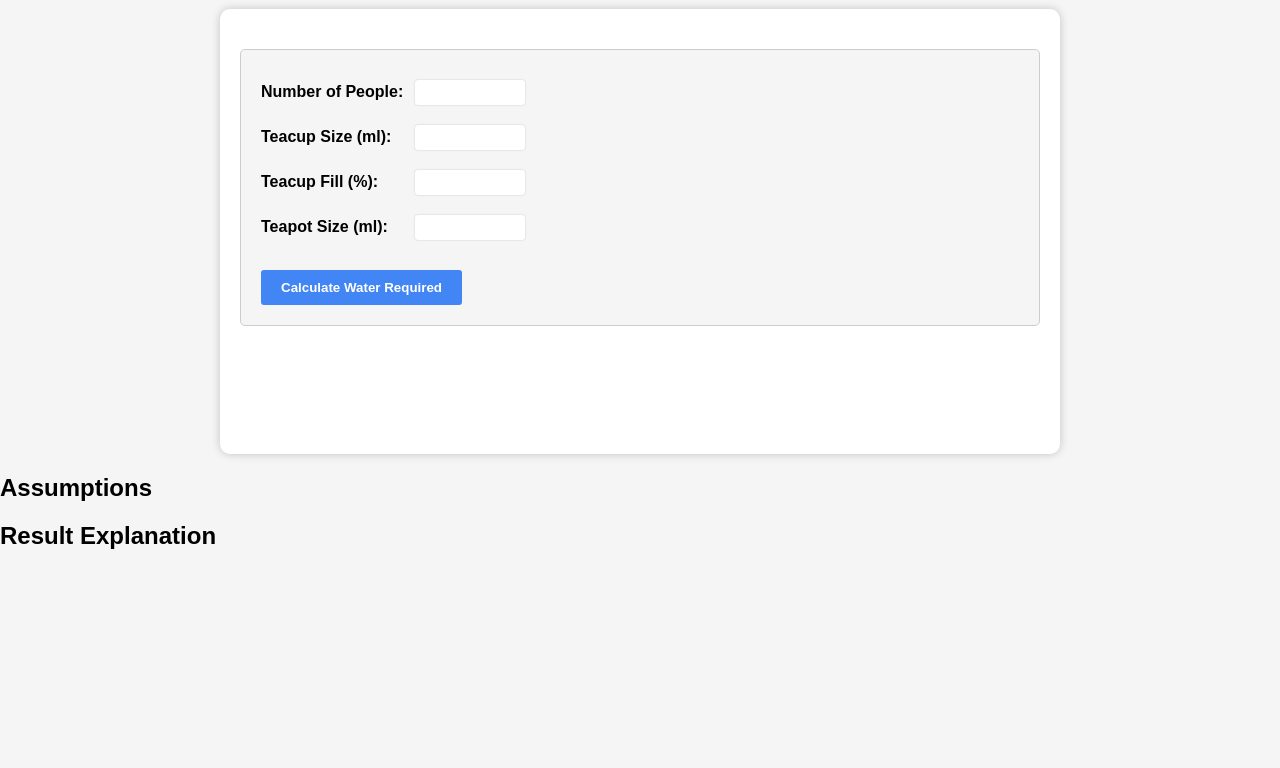
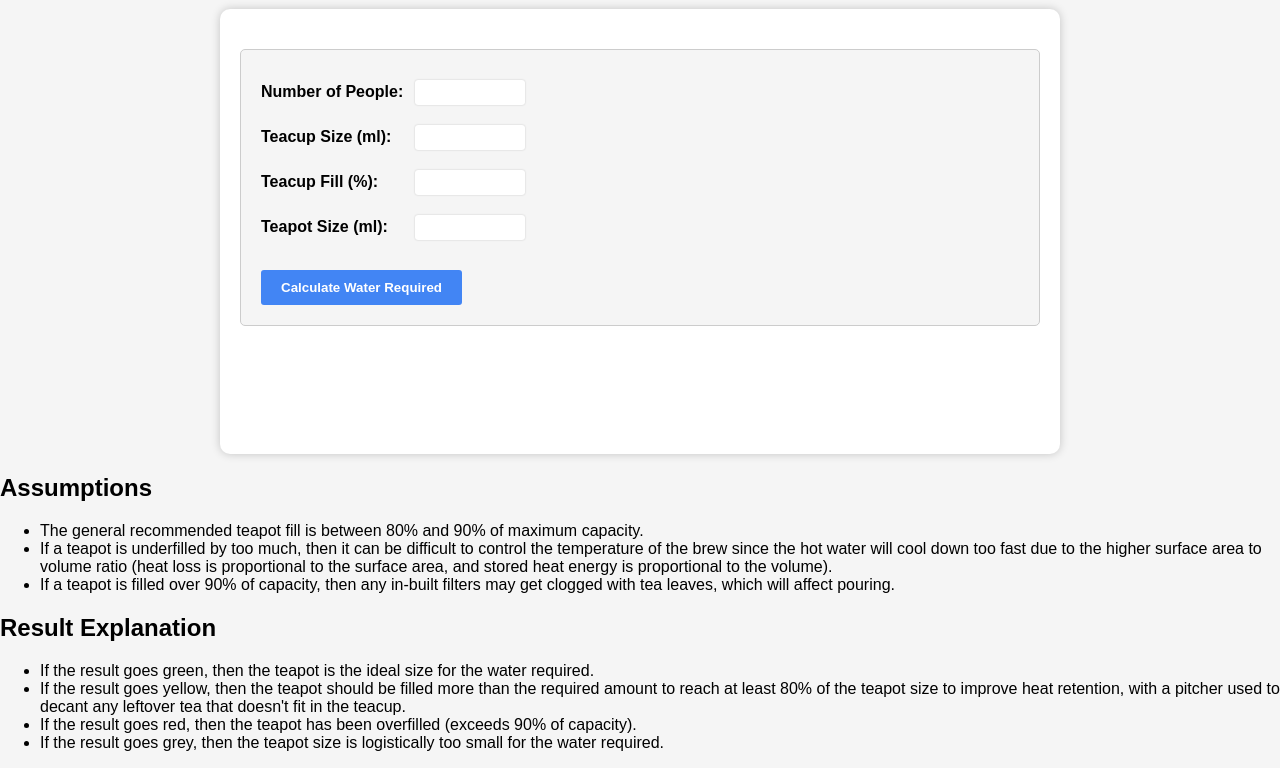
Before and after one commit to cnguyen-uk/TeaOptimiser, a plain HTML site: page index.html in a window 1280 px wide. Shown: the part 93-861 px from the top of the page. Before the commit the page ends 800 px from the top, so only its background shows below. Drawn offline with Linux system fonts and the light colour scheme.

Commit message:
Change class hierarchy in content

```diff
--- a/index.html
+++ b/index.html
@@ -28,16 +28,18 @@
       <div class="result" id="resultCell">0 ml</div>
     </main>
 
+    <h2 class="collapsible">Assumptions</h2>
     <div class="content">
-      <h2 class="assumptions-heading">Assumptions</h2>
-      <ul class="assumptions-content">
+      <ul>
         <li>The general recommended teapot fill is between 80% and 90% of maximum capacity.</li>
         <li>If a teapot is underfilled by too much, then it can be difficult to control the temperature of the brew since the hot water will cool down too fast due to the higher surface area to volume ratio (heat loss is proportional to the surface area, and stored heat energy is proportional to the volume).</li>
         <li>If a teapot is filled over 90% of capacity, then any in-built filters may get clogged with tea leaves, which will affect pouring.</li>
       </ul>
+    </div>
 
-      <h2 class="result-explanation-heading">Result Explanation</h2>
-      <ul class="result-explanation-content">
+    <h2 class="collapsible">Result Explanation</h2>
+    <div class="content">
+      <ul>
         <li>If the result goes green, then the teapot is the ideal size for the water required.</li>
         <li>If the result goes yellow, then the teapot should be filled more than the required amount to reach at least 80% of the teapot size to improve heat retention, with a pitcher used to decant any leftover tea that doesn't fit in the teacup.</li>
         <li>If the result goes red, then the teapot has been overfilled (exceeds 90% of capacity).</li>
```
